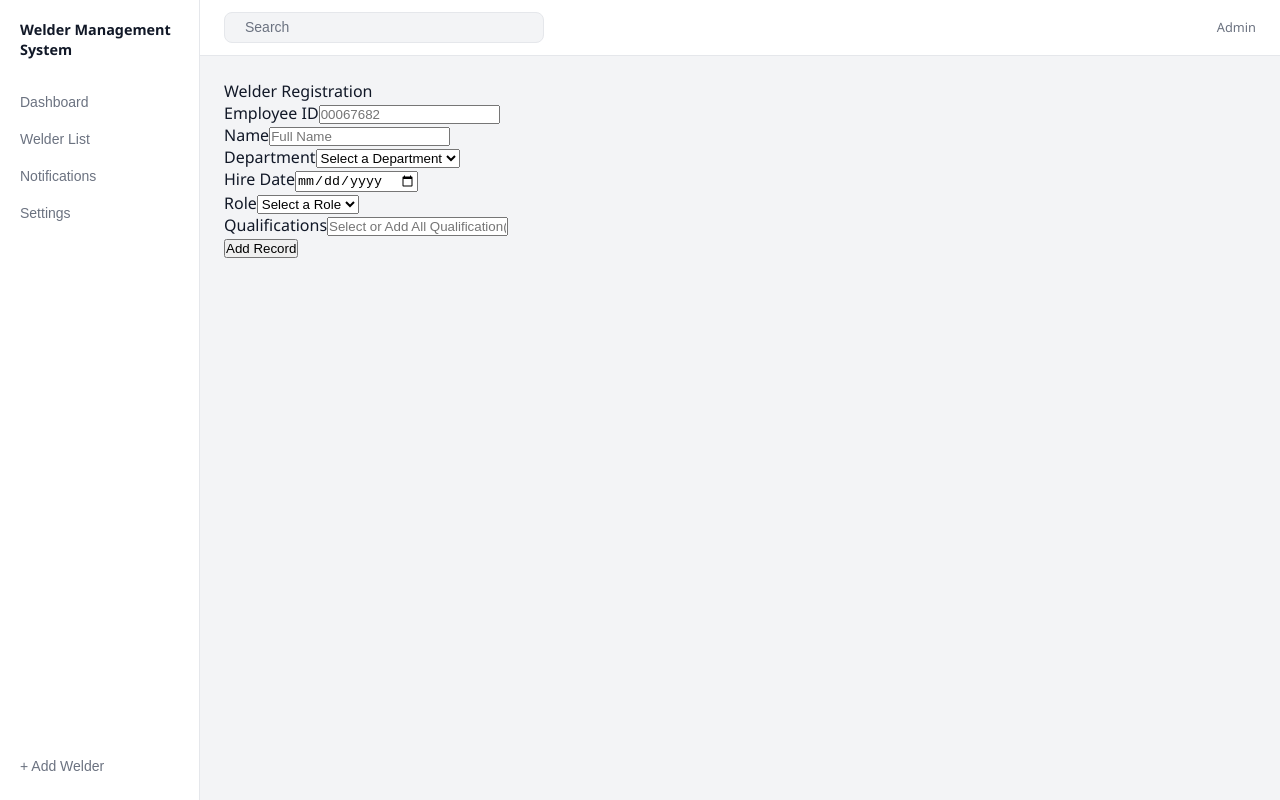
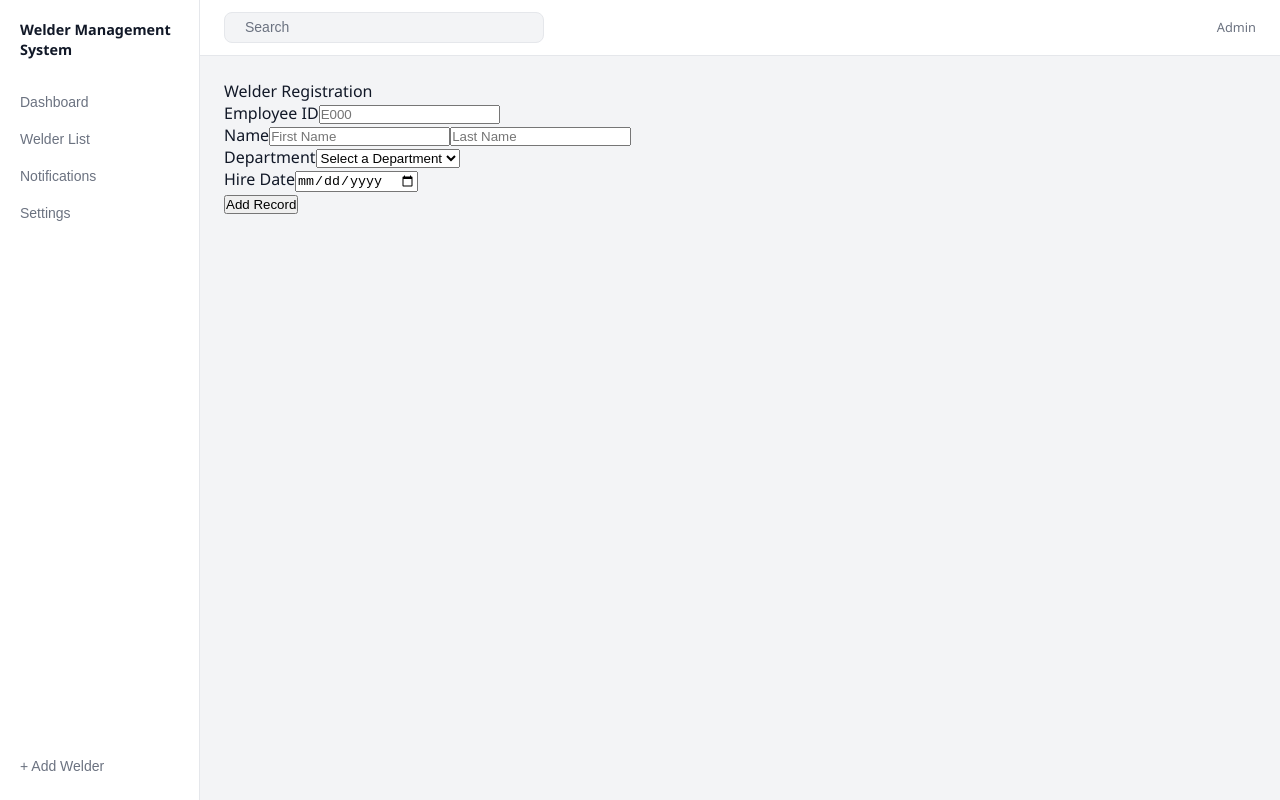
Before and after one commit to sanchezrey1/CSCI441_Group04_WelderContinuitySystem, a React (Vite) app: page /add-welder in a window 1280 px wide. Built offline with nearby package versions, Linux system fonts and the light colour scheme.

Commit message:
correct form

```diff
--- a/frontend/src/AddWelder.jsx
+++ b/frontend/src/AddWelder.jsx
@@ -10,16 +10,42 @@ export default function AddWelder() {
         first_name: "",
         last_name: "",
         department: "",
-        hire_date: "",
-        qualifications: ""
+        hire_date: ""
     });
+
+    const [errors, setErrors] = useState({});
+
+    const validate = () => {
+    const newErrors = {};
+
+    if (!formData.employee_id.trim())
+        newErrors.employee_id = "Employee ID is required";
+
+    if (!formData.first_name.trim())
+        newErrors.first_name = "First name is required";
+
+    if (!formData.last_name.trim())
+        newErrors.last_name = "Last name is required";
+
+    if (!formData.department)
+        newErrors.department = "Department is required";
+
+    if (!formData.hire_date)
+        newErrors.hire_date = "Hire date is required";
+
+    setErrors(newErrors);
+
+    return Object.keys(newErrors).length === 0;
+};
 
     const handleChange = (e) => {
         setFormData({ ...formData, [e.target.name]: e.target.value });
     };
 
-    const handleSubmit = async () => {
-        e. preventDefault();
+    const handleSubmit = async (e) => {
+        e.preventDefault();
+
+        if (!validate()) return; // stop if invalid
 
         try {
             const res = await fetch(`${API_BASE}/welders/full`, {
@@ -30,12 +56,24 @@ export default function AddWelder() {
 
             const data = await res.json();
 
-            if (!res.ok) throw new Error(data.detail);
+            if (!res.ok) {
+                throw new Error(data.detail || "Request failed");
+            }
 
             alert("Welder added!");
+
+            //optional reset
+            setFormData({
+                employee_id: "",
+                first_name: "",
+                last_name: "",
+                department: "",
+                hire_date: "",
+            });
+
         } catch (err) {
             console.error(err);
-            alert("Error adding welder");
+            alert(err.message);
         }
     };
 
@@ -71,24 +109,42 @@ export default function AddWelder() {
                         <label>Employee ID</label>
                         <input
                             name="employee_id"
-                            placeholder="00067682"
+                            value={formData.employee_id}
+                            placeholder="E000"
                             onChange={handleChange}
                         />
+                        {errors.employee_id && (
+                            <span className="error">{errors.employee_id}</span>
+                        )}
                         </div>
 
                         <div className="form-group">
                         <label>Name</label>
                         <input
-                            name="full_name"
-                            placeholder="Full Name"
+                            name="first_name"
+                            value={formData.first_name}
+                            placeholder="First Name"
                             onChange={handleChange}
                         />
+                        {errors.first_name && (
+                            <span className="error">{errors.first_name}</span>
+                        )}
+                        <input
+                            name="last_name"
+                            value={formData.last_name}
+                            placeholder="Last Name"
+                            onChange={handleChange}
+                        />
+                        {errors.last_name && (
+                            <span className="error">{errors.last_name}</span>
+                        )}
                         </div>
 
                         <div className="form-group">
                         <label>Department</label>
                         <select
                             name="department"
+                            value={formData.department}
                             onChange={handleChange}
                         >
                             <option value="">Select a Department</option>
@@ -96,6 +152,9 @@ export default function AddWelder() {
                             <option>Fabrication</option>
                             <option>QA</option>
                         </select>
+                        {errors.department && (
+                            <span className="error">{errors.department}</span>
+                        )}
                         </div>
 
                         <div className="form-group">
@@ -103,30 +162,12 @@ export default function AddWelder() {
                         <input
                             type="date"
                             name="hire_date"
+                            value={formData.hire_date}
                             onChange={handleChange}
                         />
-                        </div>
-
-                        <div className="form-group">
-                        <label>Role</label>
-                        <select
-                            name="role"
-                            onChange={handleChange}
-                        >
-                            <option value="">Select a Role</option>
-                            <option>Welder</option>
-                            <option>Supervisor</option>
-                            <option>Inspector</option>
-                        </select>
-                        </div>
-
-                        <div className="form-group">
-                        <label>Qualifications</label>
-                        <input
-                            name="qualifications"
-                            placeholder="Select or Add All Qualification(s)"
-                            onChange={handleChange}
-                        />
+                        {errors.hire_date && (
+                            <span className="error">{errors.hire_date}</span>
+                        )}
                         </div>
 
                         <button type="submit" className="add-record-btn">
```
Also changed, not shown: 1 other file (tests, documents, lock files or other folders).
